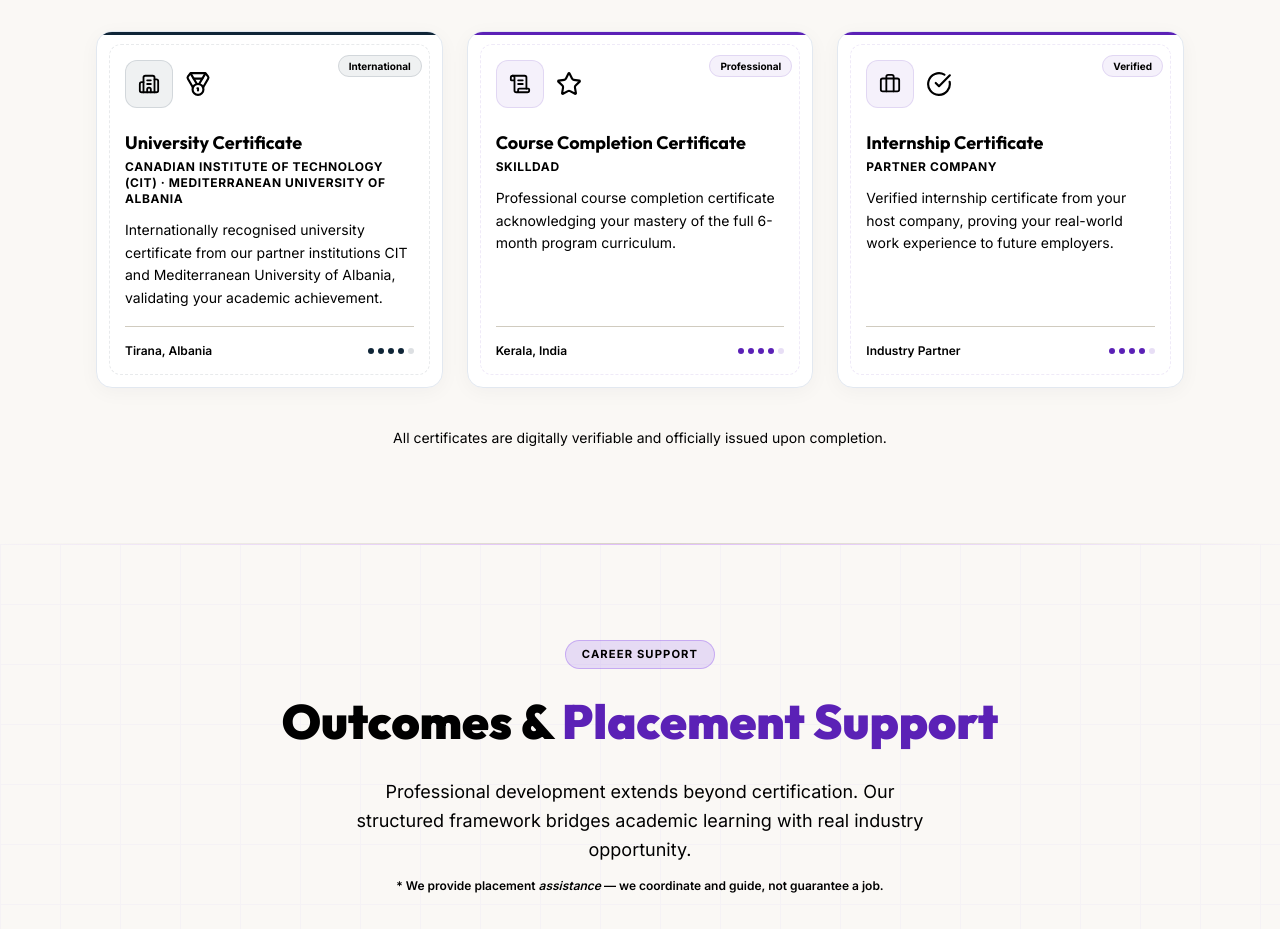
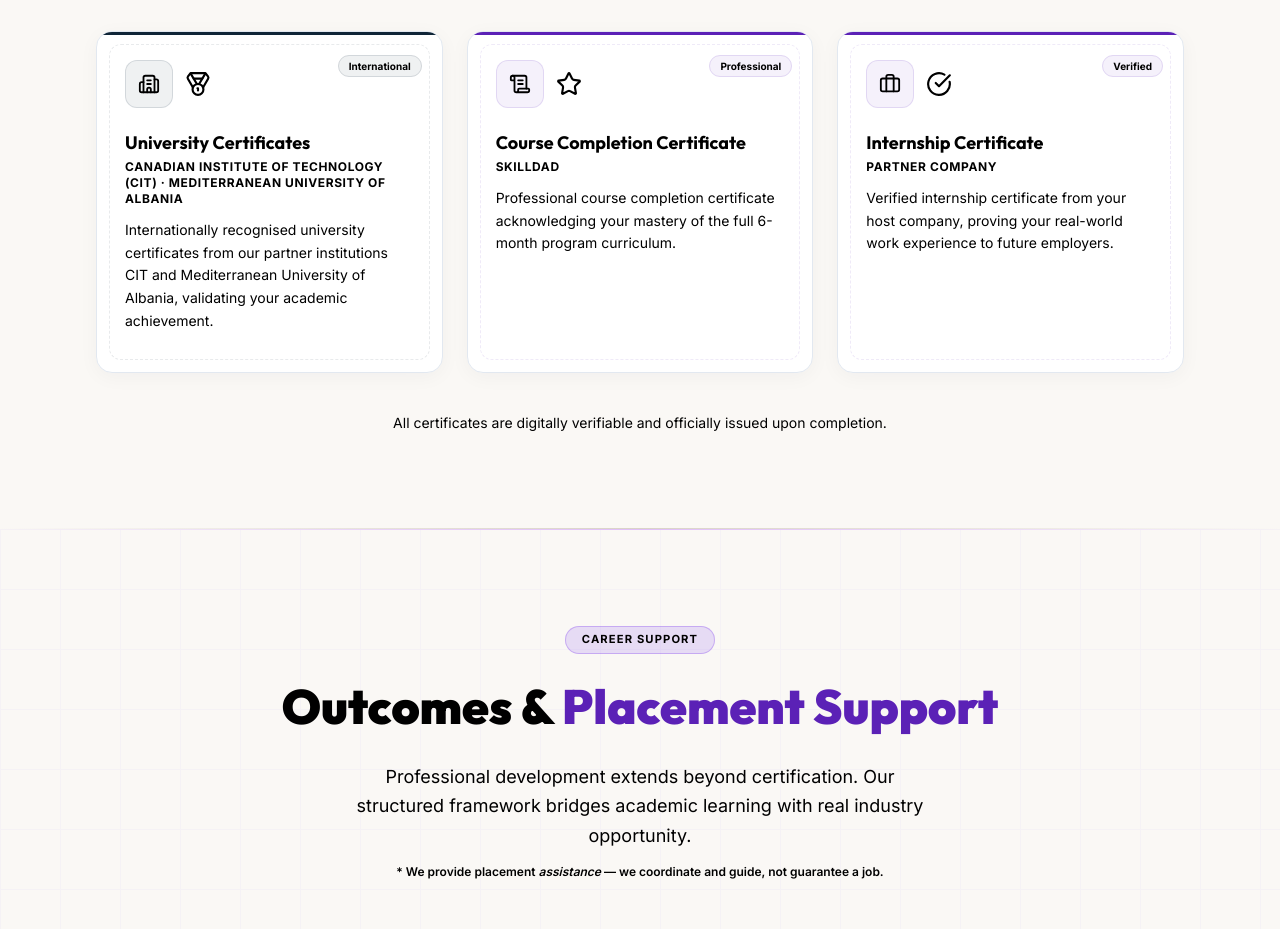
Before and after one commit to prohostix12/wp-skills, a Next.js app: page /skills in a window 1280 px wide. Shown: the part 10440-11369 px from the top of the page. Built offline with nearby package versions, Linux system fonts and the light colour scheme; no server answers; the database is empty.

Commit message:
Update first certificate card text and remove footer (location and dots)

```diff
--- a/src/components/skills/Certificates.tsx
+++ b/src/components/skills/Certificates.tsx
@@ -8,10 +8,10 @@ const certs: {
   icon: ReactNode; color: string; badge: string; seal: ReactNode;
 }[] = [
   {
-    title:    "University Certificate",
+    title:    "University Certificates",
     issuer:   "Canadian Institute of Technology (CIT) · Mediterranean University of Albania",
     location: "Tirana, Albania",
-    desc:     "Internationally recognised university certificate from our partner institutions CIT and Mediterranean University of Albania, validating your academic achievement.",
+    desc:     "Internationally recognised university certificates from our partner institutions CIT and Mediterranean University of Albania, validating your academic achievement.",
     icon:  <Building2 size={22} />,
     color: "#0F2537",
     badge: "International",
@@ -137,19 +137,7 @@ export default function Certificates() {
                   </p>
                 </div>
 
-                {/* Footer */}
-                <div className="flex items-center justify-between pt-4 mt-4 border-t border-[#D0CBBf]">
-                  <span className="text-slate-400 text-xs font-semibold">{cert.location}</span>
-                  <div className="flex gap-1">
-                    {[...Array(5)].map((_, j) => (
-                      <div
-                        key={j}
-                        className="w-1.5 h-1.5 rounded-full"
-                        style={{ background: j < 4 ? cert.color : `${cert.color}25` }}
-                      />
-                    ))}
-                  </div>
-                </div>
+
               </div>
             </div>
           ))}
```
